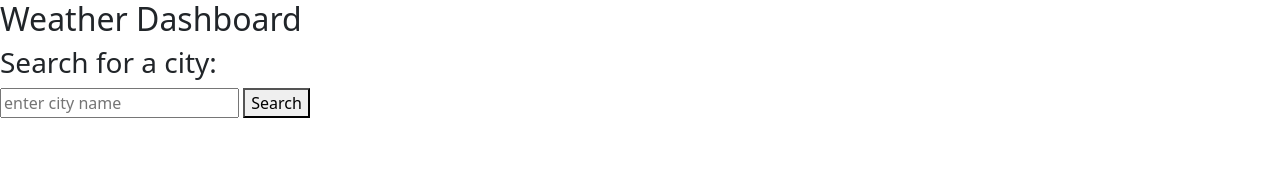
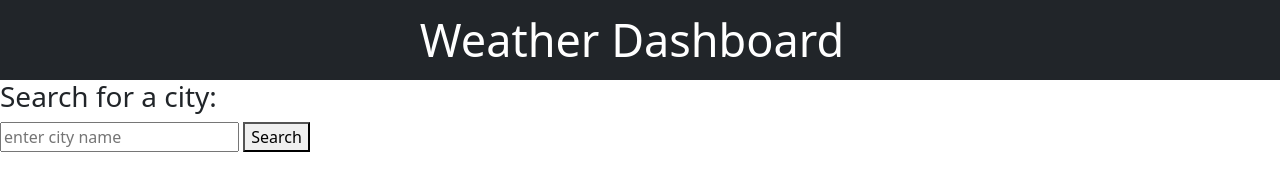
Before and after one commit to blksmk8483/Weather-Dashboard, a plain HTML site: page index.html in a window 1280 px wide. Drawn offline with nearby package versions, Linux system fonts and the light colour scheme.

Commit message:
got the callback for temp, windspeed, humidity

```diff
--- a/Assets/style.css
+++ b/Assets/style.css
@@ -0,0 +1,5 @@
+
+
+.mainTitle {
+    font-size: 45px;
+}
--- a/index.html
+++ b/index.html
@@ -13,15 +13,18 @@
 </head>
 
 <body>
-    <header>
-        <h2>Weather Dashboard</h2>
-    </header>
+
+    <nav class="navbar navbar-dark bg-dark">
+        <span class="navbar-brand mb-0 h1 w-100 text-center mainTitle">Weather Dashboard</span>
+    </nav>
 
     <section>
         <h3>Search for a city:</h3>
 
         <input type="text" id="js-search-city" placeholder="enter city name">
         <button id="js-submit-city">Search</button>
+
+
 
 
     </section>
```
Also changed, not shown: Assets/script.js (+8 -2 lines).
